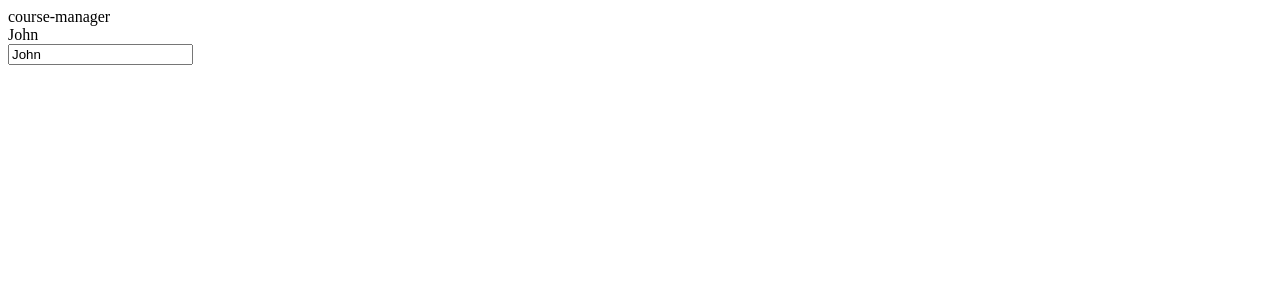
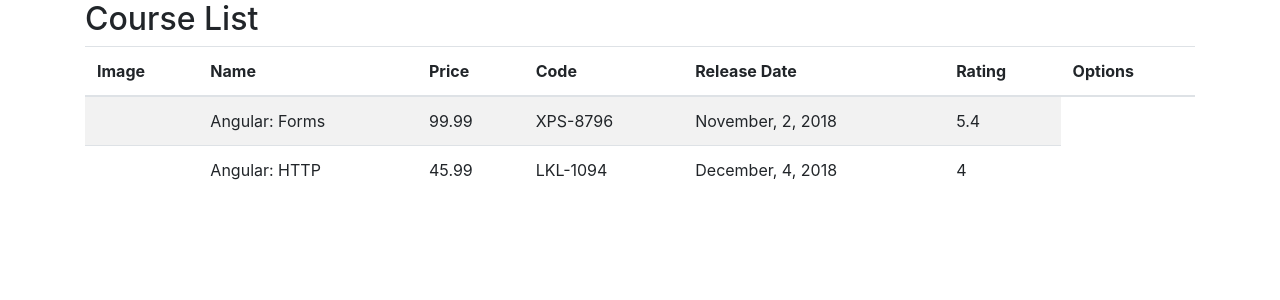
Before and after one commit to wesleyav/curso-dio-introducao-ao-angular-8, an Angular app in the folder course-manager/: page / in a window 1280 px wide. Shown: the top 300 px of the page. Built offline with nearby package versions, Linux system fonts and the light colour scheme.

Commit message:
Criando componentes e construindo o projeto

```diff
--- a/course-manager/src/app/app.component.html
+++ b/course-manager/src/app/app.component.html
@@ -1,10 +1,3 @@
-{{ title }}
-
-
-<br />
-
-{{ name }}
-
-<br />
-
-<input [(ngModel)]="name" name="name">
+<div class="container">
+  <app-course-list></app-course-list>
+</div>
--- a/course-manager/src/app/app.module.ts
+++ b/course-manager/src/app/app.module.ts
@@ -3,10 +3,12 @@
 import { FormsModule } from '@angular/forms';
 
 import { AppComponent } from './app.component';
+import { CourseListComponent } from './courses/course-list.component';
 
 @NgModule({
   declarations: [
-    AppComponent
+    AppComponent,
+    CourseListComponent
   ],
   imports: [
     BrowserModule,
--- /dev/null
+++ b/course-manager/src/app/courses/course-list.component.html
@@ -0,0 +1,25 @@
+<h2>Course List</h2>
+
+<table class="table table-striped">
+  <thead>
+    <tr>
+      <th>Image</th>
+      <th>Name</th>
+      <th>Price</th>
+      <th>Code</th>
+      <th>Release Date</th>
+      <th>Rating</th>
+      <th>Options</th>
+    </tr>
+  </thead>
+  <tbody>
+    <tr *ngFor="let course of courses">
+      <td>{{ course.imageUrl }}</td>
+      <td>{{ course.name }}</td>
+      <td>{{ course.price }}</td>
+      <td>{{ course.code }}</td>
+      <td>{{ course.releaseDate }}</td>
+      <td>{{ course.rating }}</td>
+    </tr>
+  </tbody>
+</table>
--- /dev/null
+++ b/course-manager/src/app/courses/course-list.component.ts
@@ -0,0 +1,38 @@
+import { Component, OnInit } from "@angular/core";
+import { Course } from "./course";
+
+@Component({
+    selector: 'app-course-list',
+    templateUrl: './course-list.component.html'
+})
+
+export class CourseListComponent implements OnInit {
+
+    courses: Course[] = [];
+
+    ngOnInit(): void {
+        this.courses = [
+            {
+                id: 1,
+                name: 'Angular: Forms',
+                imageUrl: '',
+                price: 99.99,
+                code: 'XPS-8796',
+                duration: 120,
+                rating: 5.4,
+                releaseDate: 'November, 2, 2018'
+            },
+            {
+                id: 2,
+                name: 'Angular: HTTP',
+                imageUrl: '',
+                price: 45.99,
+                code: 'LKL-1094',
+                duration: 80,
+                rating: 4,
+                releaseDate: 'December, 4, 2018'
+            }
+        ]
+    }
+
+}
--- /dev/null
+++ b/course-manager/src/app/courses/course.ts
@@ -0,0 +1,10 @@
+export class Course {
+    id: number;
+    name: string;
+    imageUrl: string;
+    price: number;
+    code: string;
+    duration: number;
+    rating: number;
+    releaseDate: string;
+}
--- a/course-manager/src/styles.css
+++ b/course-manager/src/styles.css
@@ -1 +1,2 @@
 /* You can add global styles to this file, and also import other style files */
+@import "bootstrap/dist/css/bootstrap.min.css";
```
